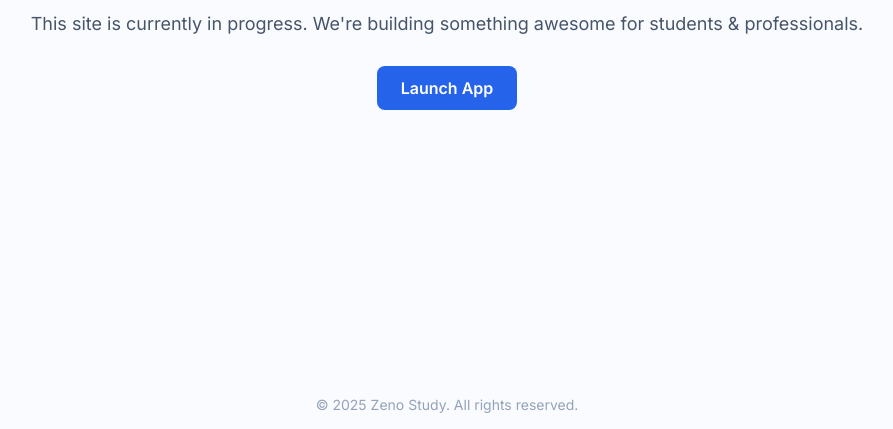
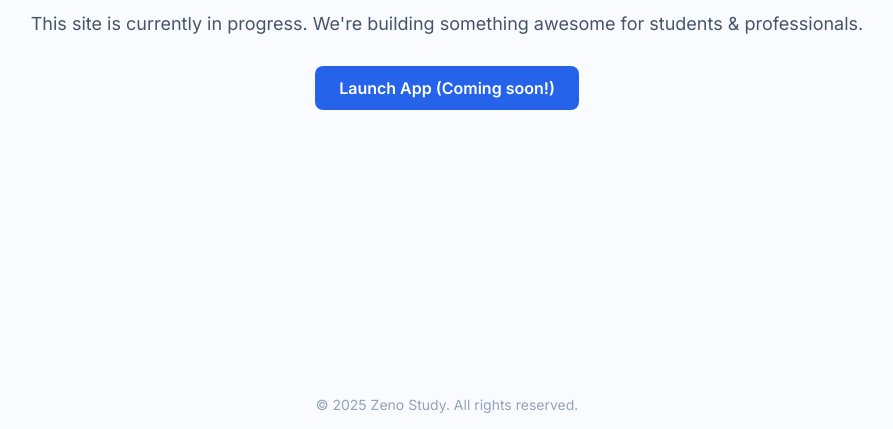
Before and after one commit to ZenoStudy/zenostudy.github.io, a plain HTML site: page index.html in a window 1280 px wide. Shown: the part 371-800 px from the top of the page, without its empty margins (193-1086 px from the left). Drawn offline with Linux system fonts and the light colour scheme.

Commit message:
Update index.html

```diff
--- a/index.html
+++ b/index.html
@@ -65,7 +65,7 @@
   <main>
     <h1>Zeno Study</h1>
     <p>This site is currently in progress. We're building something awesome for students & professionals.</p>
-    <a href="https://app.zeno-study.co.za" class="button">Launch App</a>
+    <a href="https://app.zeno-study.co.za" class="button">Launch App (Coming soon!)</a>
   </main>
   <footer>
     &copy; 2025 Zeno Study. All rights reserved.
```
